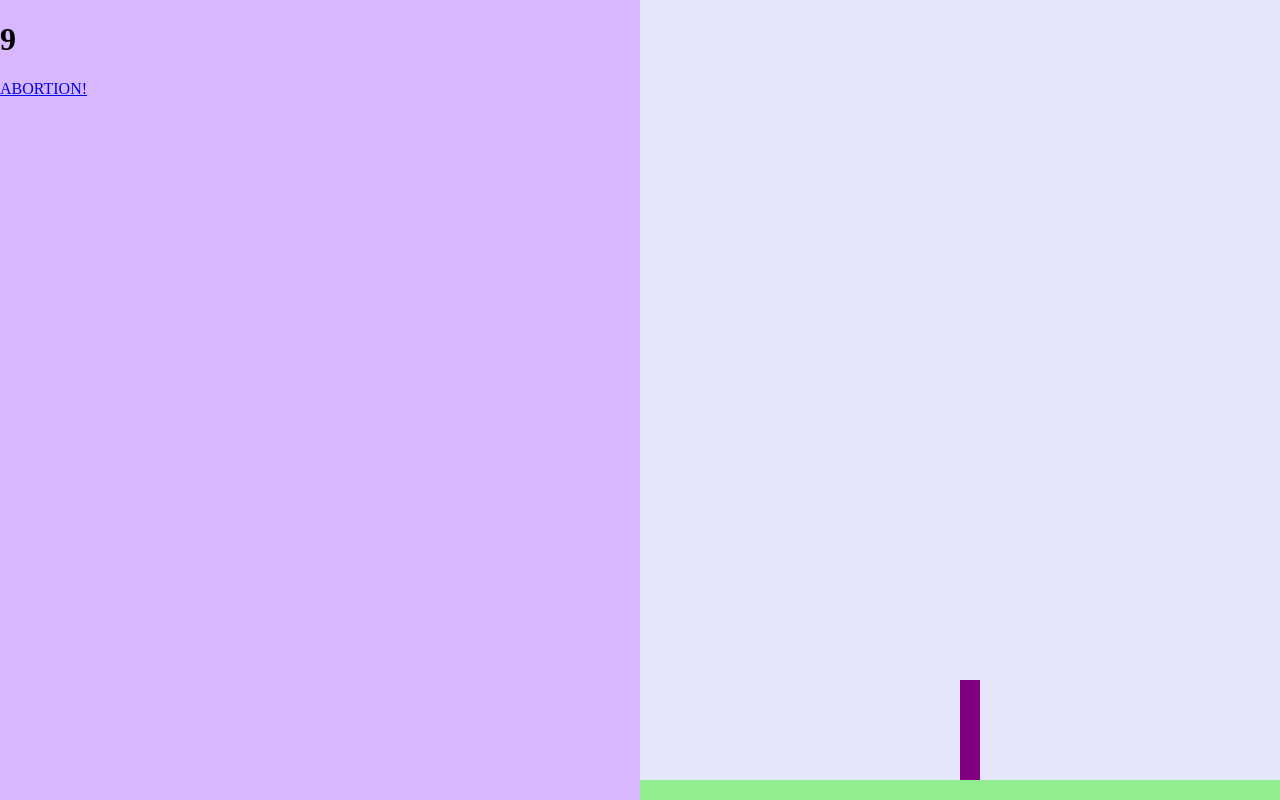
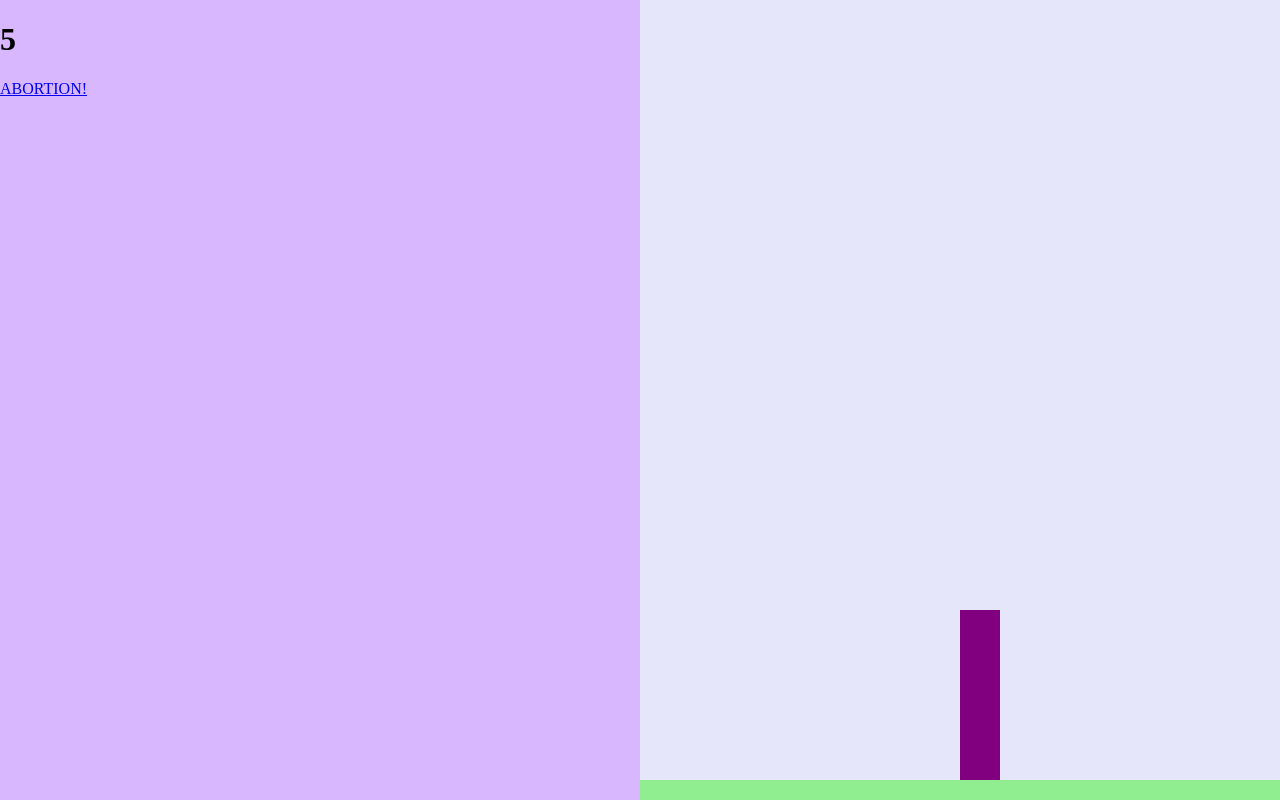
Before and after one commit to Ellaporo/Ellaporo.github.io, a plain HTML site: page js-rocket/rocket.html in a window 1280 px wide. Both pictures are taken after a click on the link "LAUNCH!!". Drawn offline with Linux system fonts and the light colour scheme.

Commit message:
muunnoksianam

```diff
--- a/js-rocket/css/rocket.css
+++ b/js-rocket/css/rocket.css
@@ -30,13 +30,18 @@
     position: absolute;
     left: 50%;
     bottom: 20px;
-    width: 20px;
-    height: 100px;
+    width: 40px;
+    height: 170px;
     background-color: purple;
     transition: bottom  5000ms;
 }
 
-body.body-state3 .rocket {
+body.body-state1 .rocket {
+    transition: none;
+}
+
+body.body-state3 .rocket,
+body.body-state4 .rocket {
     bottom: 1000px;
 
 }
--- a/js-rocket/js/rocket.js
+++ b/js-rocket/js/rocket.js
@@ -6,22 +6,27 @@ var changeState = function (state) {
     document.body.className = 'body-state'+
     state;
     clearInterval(timer)
+    var countdownNumber= 10;
+    document.getElementById('countdown').
+    innerHTML = countdownNumber;
 
     if(state == 2) {
         timer = setInterval(function () {
+            countdownNumber = countdownNumber
+            -1;
             document.getElementById('countdown').
             innerHTML = countdownNumber;
-            countdownNumber = countdownNumber
-            -1;
             if (countdownNumber <= 0) {
                 changeState(3);
             };
-        }, 1000);
+        }, 500);
     } else if (state == 3) {
         var success = setTimeout(function ()
         {
             var randomNumber = Math.round
                 (Math.random()*10);
+
+            console.log('randomNumber:', randomNumber)
 
                 //success
                 if (randomNumber > 5) {
```
